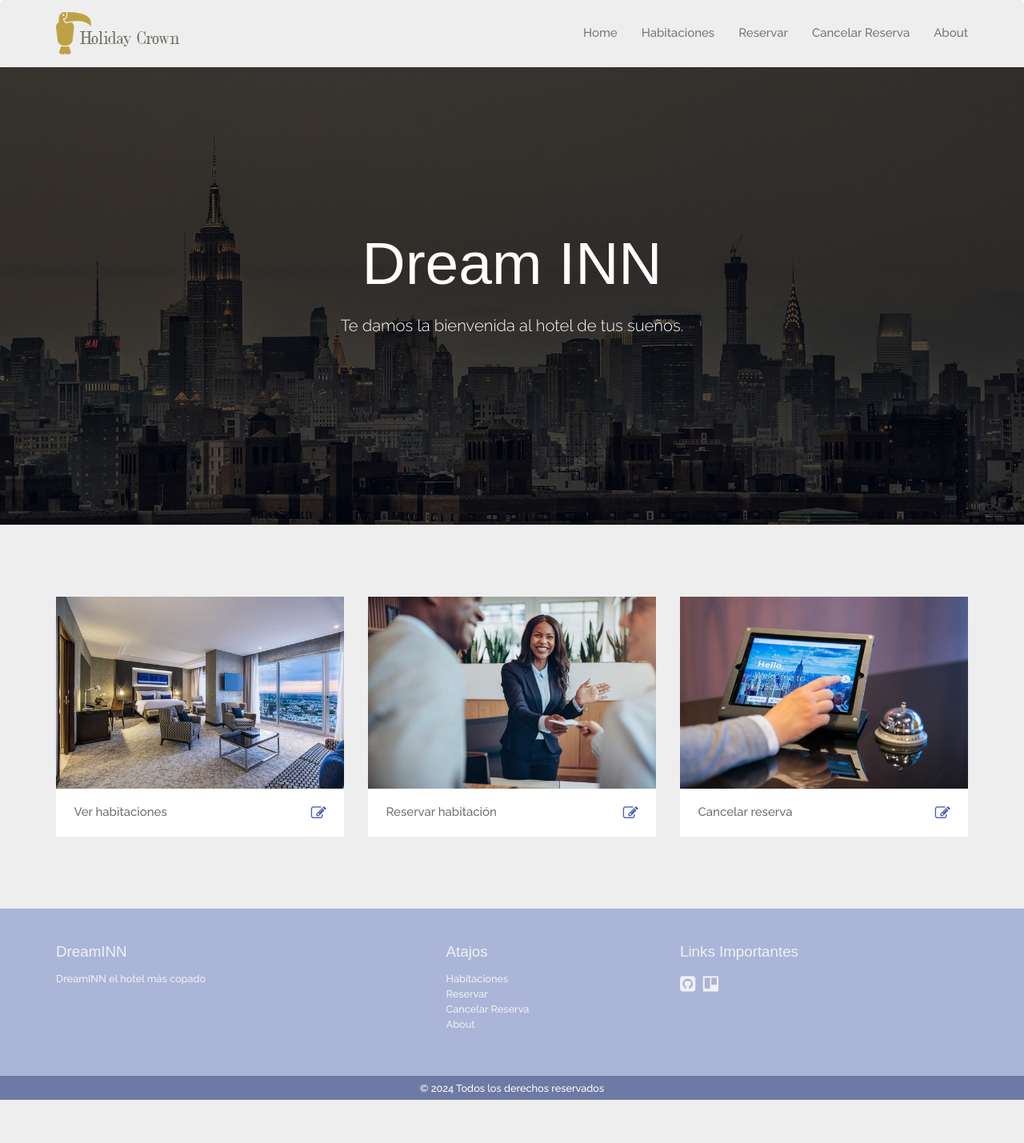
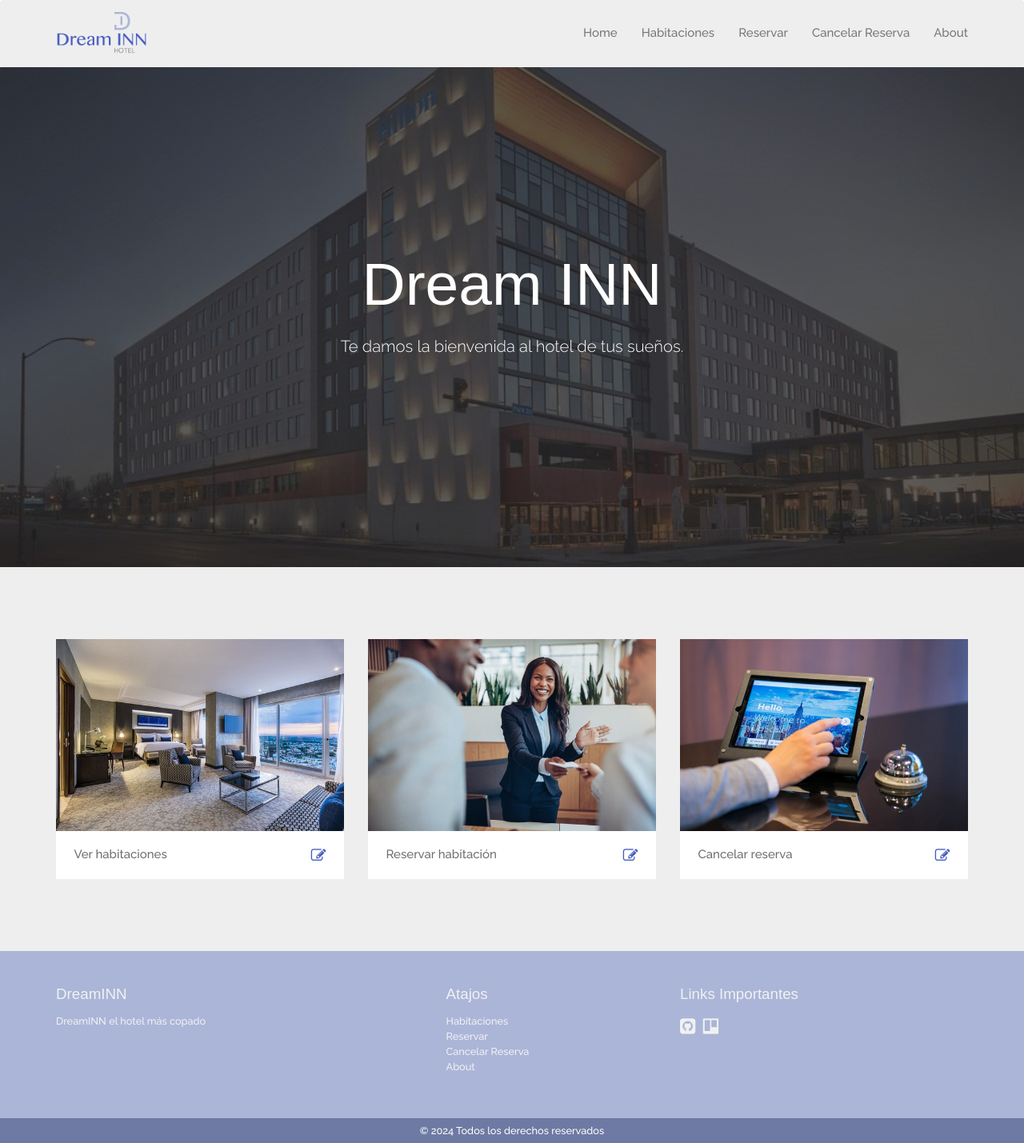
Before and after one commit to PRLuisF/Dream_INN_IDS, a Flask app: page / in a window 1280 px wide. Shown: the whole page at 80% size. Before the commit the page ends 1375 px from the top, so only its background shows below. Run offline with Flask 3, Linux system fonts and the light colour scheme; some libraries are stand-ins or nearby versions; some web fonts are replaced.

Commit message:
#1-S y #2-S Se actualizaron las imágenes y el archivo style.css por errores de mergeo de la rama development con la rama integración.

```diff
--- a/static/assets/style.css
+++ b/static/assets/style.css
@@ -2,11 +2,6 @@
     font-family: 'Lao';
     src: url(fonts/lao-mn.ttf);
 }
-<<<<<<< HEAD
-
-body{background-color: #fff;font-family: 'Raleway', sans-serif;font-size: 15px;line-height: 15px; color: #6e6e6e;}
-=======
->>>>>>> development
 
 html{height: 100%;}
 
```
Also changed, not shown: static/images/favicon.png, static/images/logo.png, static/images/photos/1.jpg (deleted), static/images/photos/10.jpg (deleted), static/images/photos/11.jpg (deleted), static/images/photos/2.jpg (deleted), static/images/photos/3.jpg (deleted), static/images/photos/4.jpg (deleted), static/images/photos/5.jpg (deleted), static/images/photos/6.jpg (deleted), static/images/photos/7.jpg (deleted), static/images/photos/8.jpg (deleted), static/images/photos/9.jpg (deleted), static/images/photos/banner.jpg.
